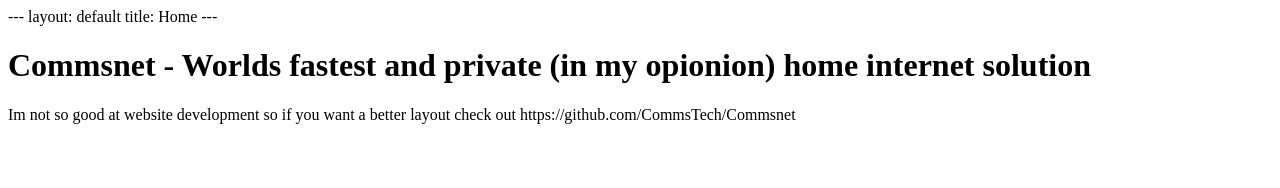
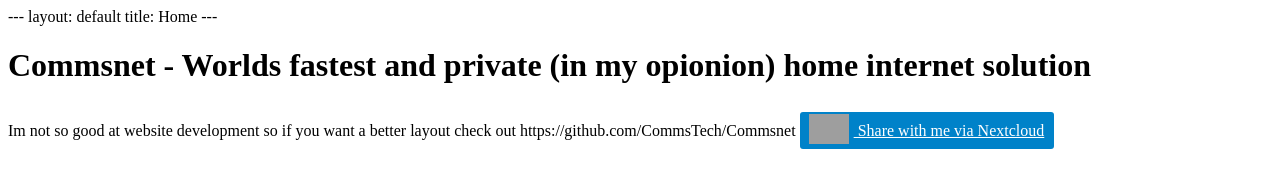
Before and after one commit to CommsTech/Commsnet, a plain HTML site: page index.html in a window 1280 px wide. Drawn offline with Linux system fonts and the light colour scheme; grey boxes are pictures that could not be loaded.

Commit message:
Update index.html

```diff
--- a/index.html
+++ b/index.html
@@ -15,4 +15,7 @@ title: Home
     <h1>Commsnet - Worlds fastest and private (in my opionion) home internet solution</h1>
 	Im not so good at website development so if you want a better layout check out https://github.com/CommsTech/Commsnet
 </body>
+<a target="_blank" rel="noreferrer noopener" href="https://nextcloud.com/sharing#trakestraw@nextcloud.commsnet.org:443" style="padding:10px;background-color:#0082c9;color:#ffffff;border-radius:3px;padding-left:4px;">
+<span style="background-image:url(https://nextcloud.commsnet.org:443/core/img/logo/logo.svg?v=ed80f7d98fbefa3d60229cc2b25a3908215b2e32);width:50px;height:30px;position:relative;top:8px;background-size:contain;display:inline-block;background-repeat:no-repeat; background-position: center center;"></span>
+Share with me via Nextcloud</a>
 </html>
```
